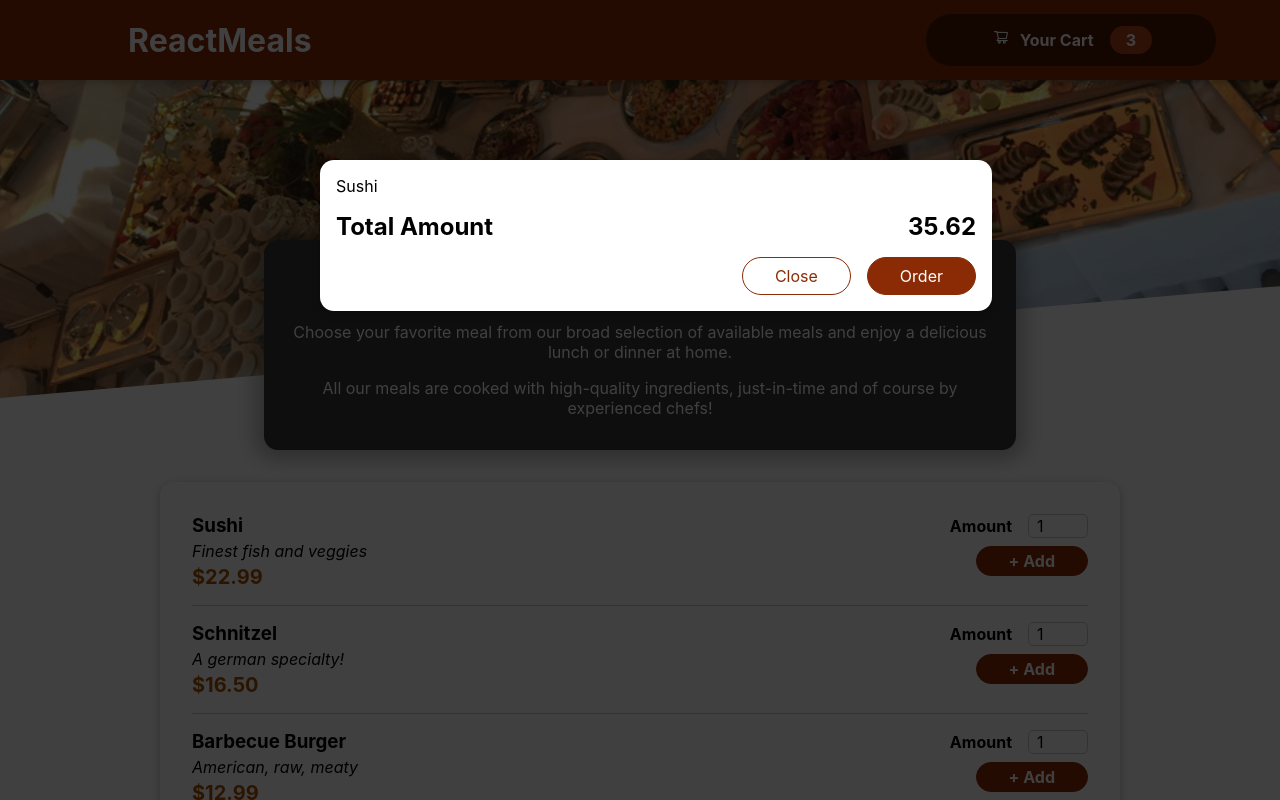
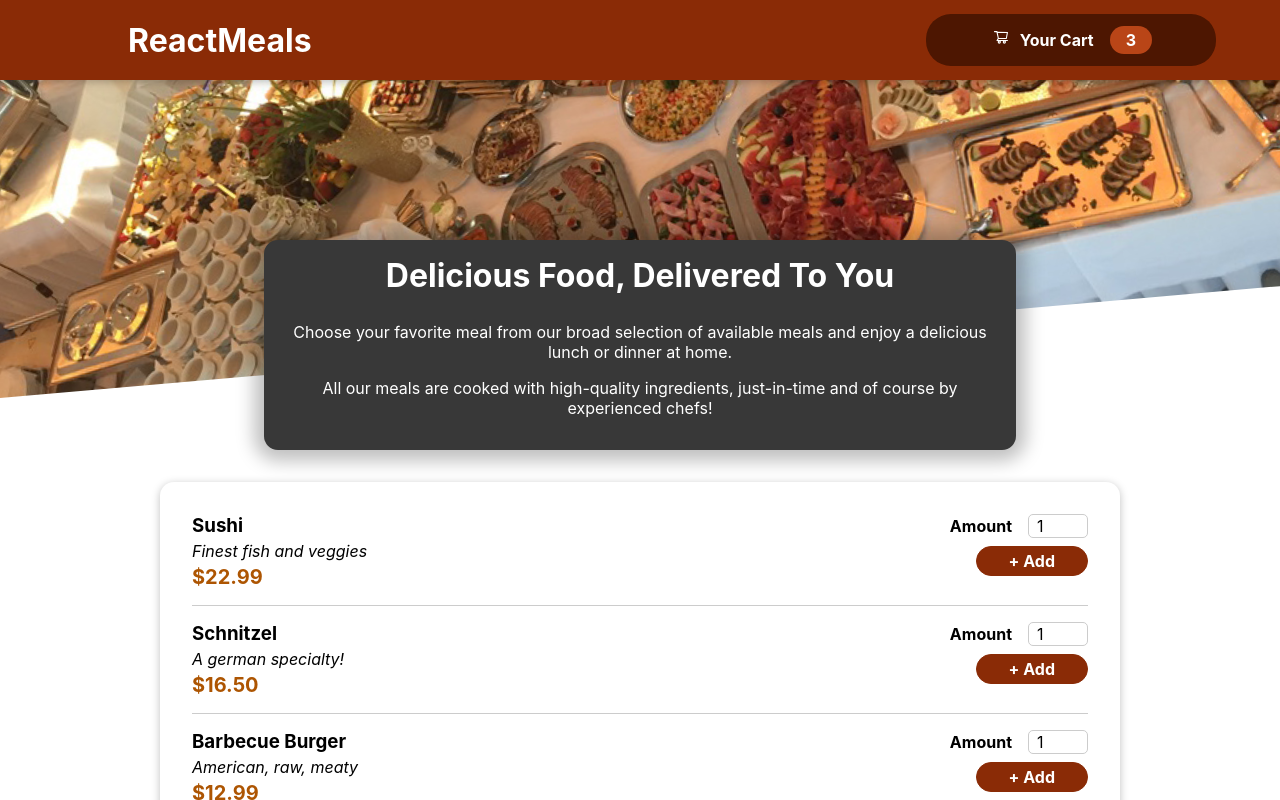
Before and after one commit to Hanqing1234/react-food-order-app, a React (Create React App) app: page / in a window 1280 px wide. Shown: the top 800 px of the page. Built offline with nearby package versions, Linux system fonts and the light colour scheme.

Commit message:
added modal state

```diff
--- a/src/App.js
+++ b/src/App.js
@@ -1,19 +1,29 @@
-import React, { Fragment } from "react";
+import React, { Fragment, useState } from "react";
 
 import Header from "./components/Layout/Header";
 import Meals from "./components/Meals/Meals";
-import Cart from './components/Cart/Cart';
+import Cart from "./components/Cart/Cart";
 
 const App = () => {
+  const [cartIsShown, setCartIsShown] = useState(false);
+
+  const showCartHandler = () => {
+    setCartIsShown(true);
+  }
+
+  const hideCartHandler = () => {
+    setCartIsShown(false);
+  }
+
   return (
     <Fragment>
-    <Cart />
-      <Header />
+      {cartIsShown && <Cart onClose={hideCartHandler}/>}
+      <Header onShowCart={showCartHandler}/>
       <main>
-      <Meals />
+        <Meals />
       </main>
     </Fragment>
   );
-}
+};
 
 export default App;
--- a/src/components/Cart/Cart.js
+++ b/src/components/Cart/Cart.js
@@ -5,7 +5,8 @@
   const cartItems = (
     <ul className={classes["cart-items"]}>
       {[{ id: "c1", name: "Sushi", amount: 2, price: 9.99 }].map((item) => (
-        <li>{item.name}</li>
+
+        <li key={item.id}>{item.name}</li>
       ))}
     </ul>
   );
@@ -18,7 +19,7 @@
         <span>35.62</span>
       </div>
       <div className={classes.actions}>
-        <button className={classes["button--alt"]}>Close</button>
+        <button className={classes["button--alt"]} onClick={props.onClose}>Close</button>
         <button className={classes.button}>Order</button>
       </div>
     </Modal>
--- a/src/components/Layout/Header.js
+++ b/src/components/Layout/Header.js
@@ -9,7 +9,7 @@
     <Fragment>
       <header className={classes.header}>
         <h1>ReactMeals</h1>
-        <HeaderCartButton></HeaderCartButton>
+        <HeaderCartButton onClick={props.onShowCart}/>
       </header>
       <div className={classes["main-image"]}>
         <img src={mealsImage} alt="A table full of delicious food!" />
--- a/src/components/Layout/HeaderCartButton.js
+++ b/src/components/Layout/HeaderCartButton.js
@@ -5,7 +5,7 @@
 
 const HeaderCartButton = (props) => {
   return (
-    <button className={classes.button}>
+    <button className={classes.button} onClick={props.onClick}>
       <span className={classes.icon}>
       <AiOutlineShoppingCart />
       </span>
--- a/src/components/UI/Modal.js
+++ b/src/components/UI/Modal.js
@@ -4,7 +4,7 @@
 import classes from "./Modal.module.css";
 
 const Backdrop = (props) => {
-  return <div className={classes.backdrop} />;
+  return <div className={classes.backdrop} onClick={props.onClose}/>;
 };
 
 const ModalOverlay = (props) => {
@@ -20,7 +20,7 @@
 const Modal = (props) => {
   return (
     <Fragment>
-      {ReactDOM.createPortal(<Backdrop />, portalElement)}
+      {ReactDOM.createPortal(<Backdrop onClose={props.onClose}/>, portalElement)}
       {ReactDOM.createPortal(
         <ModalOverlay>{props.children}</ModalOverlay>,
         portalElement
```
